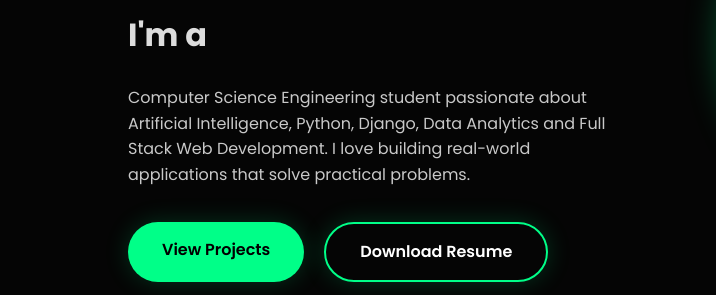
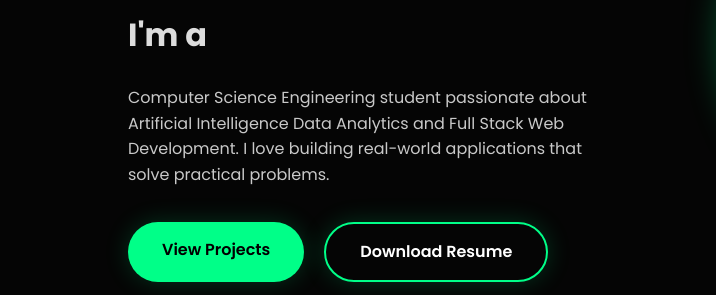
Before and after one commit to karthiksumon/karthiksumon.github.io, a plain HTML site: page index.html in a window 1280 px wide. Shown: the part 386-681 px from the top of the page, 0-716 px from the left. Drawn offline with Linux system fonts and the light colour scheme.

Commit message:
Update index.html

```diff
--- a/index.html
+++ b/index.html
@@ -79,8 +79,8 @@
             <p>
 
                 Computer Science Engineering student passionate about
-                Artificial Intelligence, Python, Django,
-                Data Analytics and Full Stack Web Development.
+                Artificial Intelligence Data Analytics
+                and Full Stack Web Development.
                 I love building real-world applications
                 that solve practical problems.
 
```
